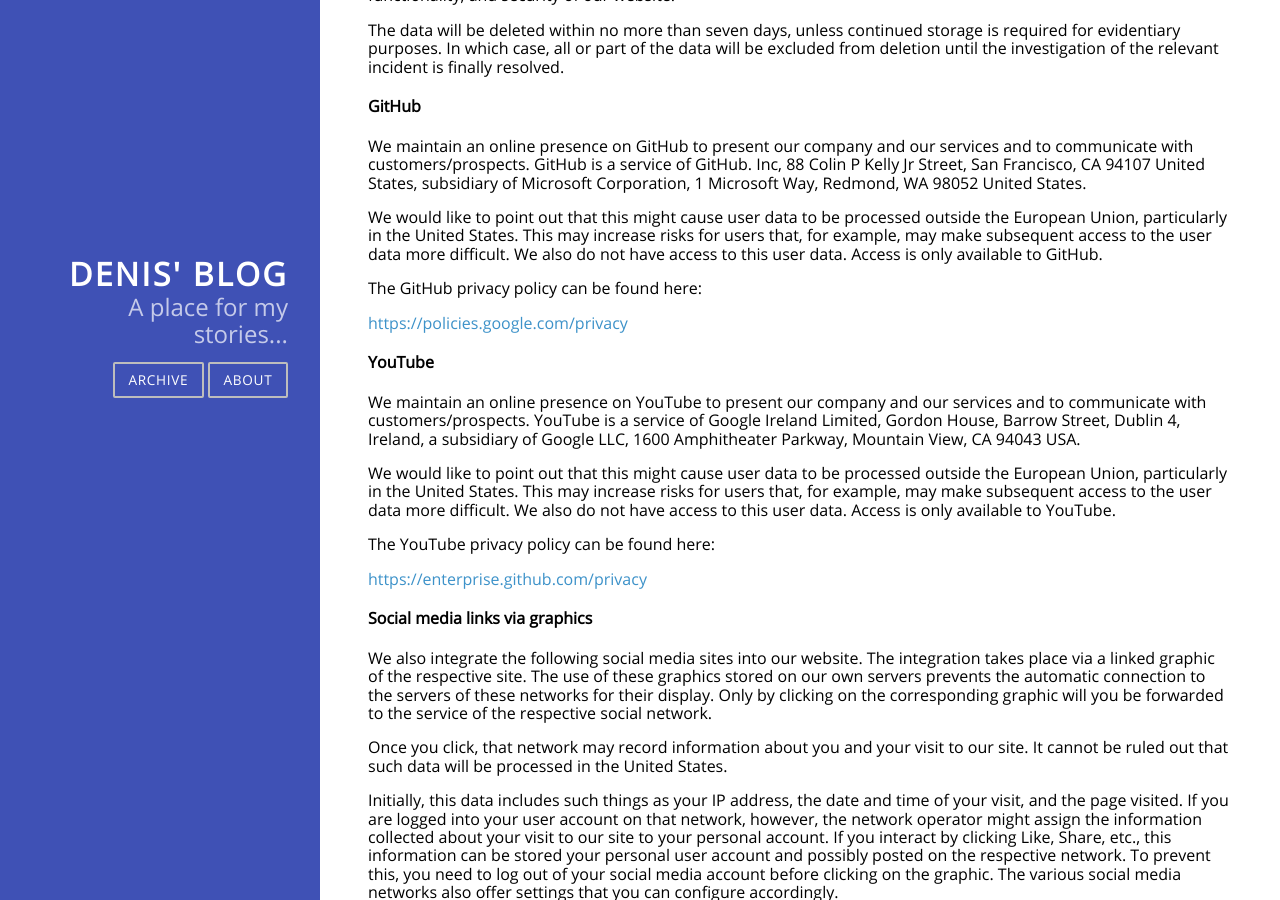
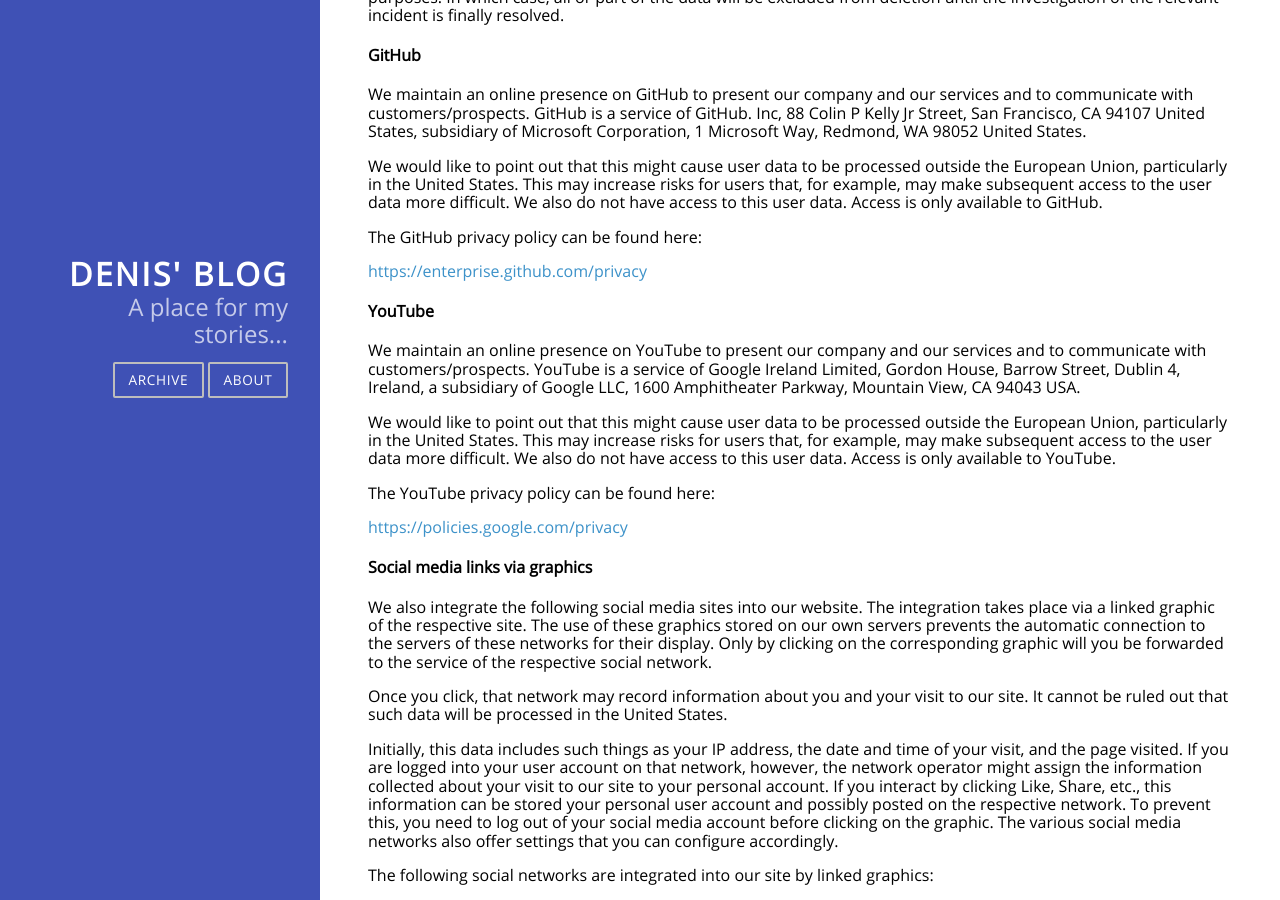
Before and after one commit to D45Hub/PersonalWebpage, a Jekyll site: the page built from privacy-policy.markdown, in a window 1280 px wide and 900 px high, scrolled down 1635 px. Built offline with Jekyll 4.4.1, drawn with Linux system fonts in a browser that asks for light colours; part of the change alters nothing that is shown; some of the changed text lies outside the part shown.

```diff
--- a/privacy-policy.markdown
+++ b/privacy-policy.markdown
@@ -1,10 +1,8 @@
 ---
 layout: legal
-title: Privacy Notice
+title: Privacy Policy
 permalink: /privacy/
 ---
-
-## Privacy Policy
 
 Personal data (usually referred to just as "data" below) will only be processed by us to the extent necessary and for the purpose of providing a functional and user-friendly website, including its contents, and the services offered there.
 
@@ -32,7 +30,7 @@ Hegelstraße 18
 
 Germany
 
-Telephone: +4917693153060
+Telephone: +49 176 93153060
 
 E-Mail: denis@denisthiessen.de
 
@@ -74,7 +72,7 @@ We would like to point out that this might cause user data to be processed outsi
 
 The GitHub privacy policy can be found here:
 
-[https://policies.google.com/privacy](https://policies.google.com/privacy)
+[https://enterprise.github.com/privacy](https://enterprise.github.com/privacy)
 
 #### YouTube
 
@@ -84,7 +82,7 @@ We would like to point out that this might cause user data to be processed outsi
 
 The YouTube privacy policy can be found here:
 
-[https://enterprise.github.com/privacy](https://enterprise.github.com/privacy)
+[https://policies.google.com/privacy](https://policies.google.com/privacy)
 
 #### Social media links via graphics
 
```
